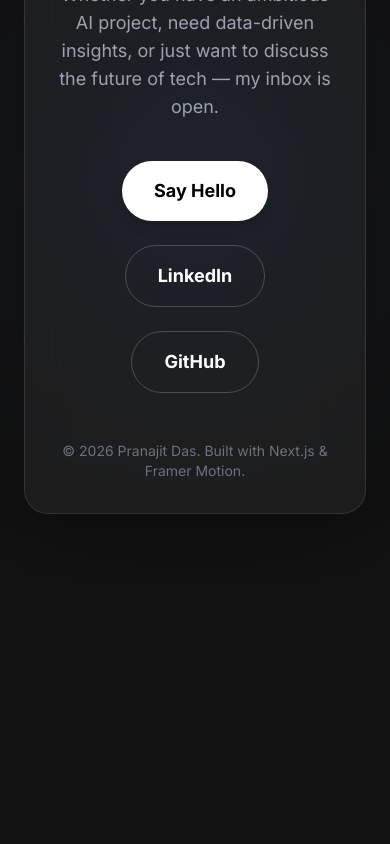
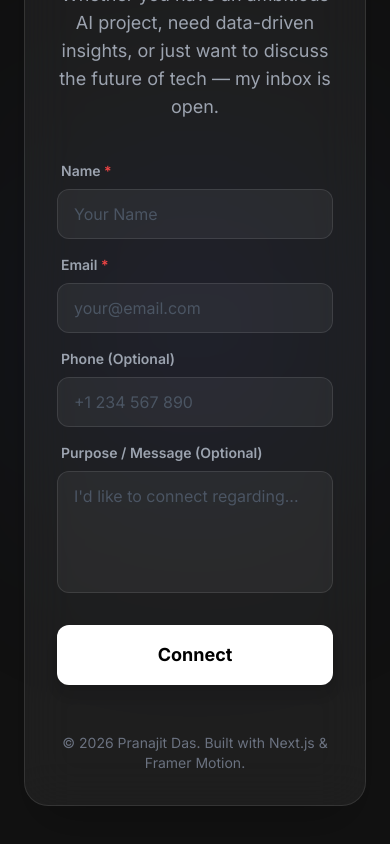
Before and after one commit to Pranajit01/scrolly-portfolio, a Next.js app: page / in a window 390 px wide. Shown: the part 6078-6922 px from the top of the page. Before the commit the page ends 6672 px from the top, so only its background shows below. Built offline with nearby package versions, Linux system fonts and the light colour scheme.

Commit message:
feat: replace contact buttons with functional formsubmit form

```diff
--- a/components/Contact.tsx
+++ b/components/Contact.tsx
@@ -21,32 +21,66 @@ const Contact = () => {
                     Whether you have an ambitious AI project, need data-driven insights, or just want to discuss the future of tech — my inbox is open.
                 </p>
 
-                <div className="flex flex-col md:flex-row gap-6 justify-center items-center">
-                    <a
-                        href="mailto:contact@pranajitdas.com"
-                        className="px-8 py-4 bg-white text-black font-bold rounded-full text-lg hover:bg-blue-500 hover:text-white transition-all duration-300 shadow-lg hover:shadow-blue-500/50"
+                <form
+                    action="https://formsubmit.co/daspranajit973@gmail.com"
+                    method="POST"
+                    className="w-full max-w-lg mx-auto flex flex-col gap-4"
+                >
+                    {/* Access Key / Spam Protection */}
+                    <input type="hidden" name="_captcha" value="false" />
+                    <input type="hidden" name="_next" value="https://scrolly-portfolio.vercel.app/" />
+                    <input type="hidden" name="_subject" value="New Connection Request from Portfolio" />
+
+                    <div className="flex flex-col gap-2 text-left">
+                        <label className="text-sm text-gray-400 font-semibold ml-1">Name <span className="text-red-500">*</span></label>
+                        <input
+                            type="text"
+                            name="name"
+                            required
+                            placeholder="Your Name"
+                            className="w-full px-4 py-3 rounded-xl bg-white/5 border border-white/10 text-white focus:border-blue-500 focus:outline-none focus:ring-1 focus:ring-blue-500 transition-all placeholder:text-gray-600"
+                        />
+                    </div>
+
+                    <div className="flex flex-col gap-2 text-left">
+                        <label className="text-sm text-gray-400 font-semibold ml-1">Email <span className="text-red-500">*</span></label>
+                        <input
+                            type="email"
+                            name="email"
+                            required
+                            placeholder="your@email.com"
+                            className="w-full px-4 py-3 rounded-xl bg-white/5 border border-white/10 text-white focus:border-blue-500 focus:outline-none focus:ring-1 focus:ring-blue-500 transition-all placeholder:text-gray-600"
+                        />
+                    </div>
+
+                    <div className="flex flex-col gap-2 text-left">
+                        <label className="text-sm text-gray-400 font-semibold ml-1">Phone (Optional)</label>
+                        <input
+                            type="tel"
+                            name="phone"
+                            placeholder="+1 234 567 890"
+                            className="w-full px-4 py-3 rounded-xl bg-white/5 border border-white/10 text-white focus:border-blue-500 focus:outline-none focus:ring-1 focus:ring-blue-500 transition-all placeholder:text-gray-600"
+                        />
+                    </div>
+
+                    <div className="flex flex-col gap-2 text-left">
+                        <label className="text-sm text-gray-400 font-semibold ml-1">Purpose / Message (Optional)</label>
+                        <textarea
+                            name="message"
+                            rows={4}
+                            placeholder="I'd like to connect regarding..."
+                            className="w-full px-4 py-3 rounded-xl bg-white/5 border border-white/10 text-white focus:border-blue-500 focus:outline-none focus:ring-1 focus:ring-blue-500 transition-all placeholder:text-gray-600 resize-none"
+                        />
+                    </div>
+
+                    <button
+                        type="submit"
+                        className="mt-4 w-full px-8 py-4 bg-white text-black font-bold rounded-xl text-lg hover:bg-blue-500 hover:text-white transition-all duration-300 shadow-lg hover:shadow-blue-500/50"
                     >
-                        Say Hello
-                    </a>
+                        Connect
+                    </button>
 
-                    <a
-                        href="https://linkedin.com/in/pranajitdas"
-                        target="_blank"
-                        rel="noopener noreferrer"
-                        className="px-8 py-4 bg-transparent border border-white/20 text-white font-bold rounded-full text-lg hover:bg-white/10 transition-all duration-300"
-                    >
-                        LinkedIn
-                    </a>
-
-                    <a
-                        href="https://github.com/Pranajit01"
-                        target="_blank"
-                        rel="noopener noreferrer"
-                        className="px-8 py-4 bg-transparent border border-white/20 text-white font-bold rounded-full text-lg hover:bg-white/10 transition-all duration-300"
-                    >
-                        GitHub
-                    </a>
-                </div>
+                </form>
 
                 <div className="mt-12 text-sm text-gray-500">
                     <p>© {new Date().getFullYear()} Pranajit Das. Built with Next.js & Framer Motion.</p>
```
